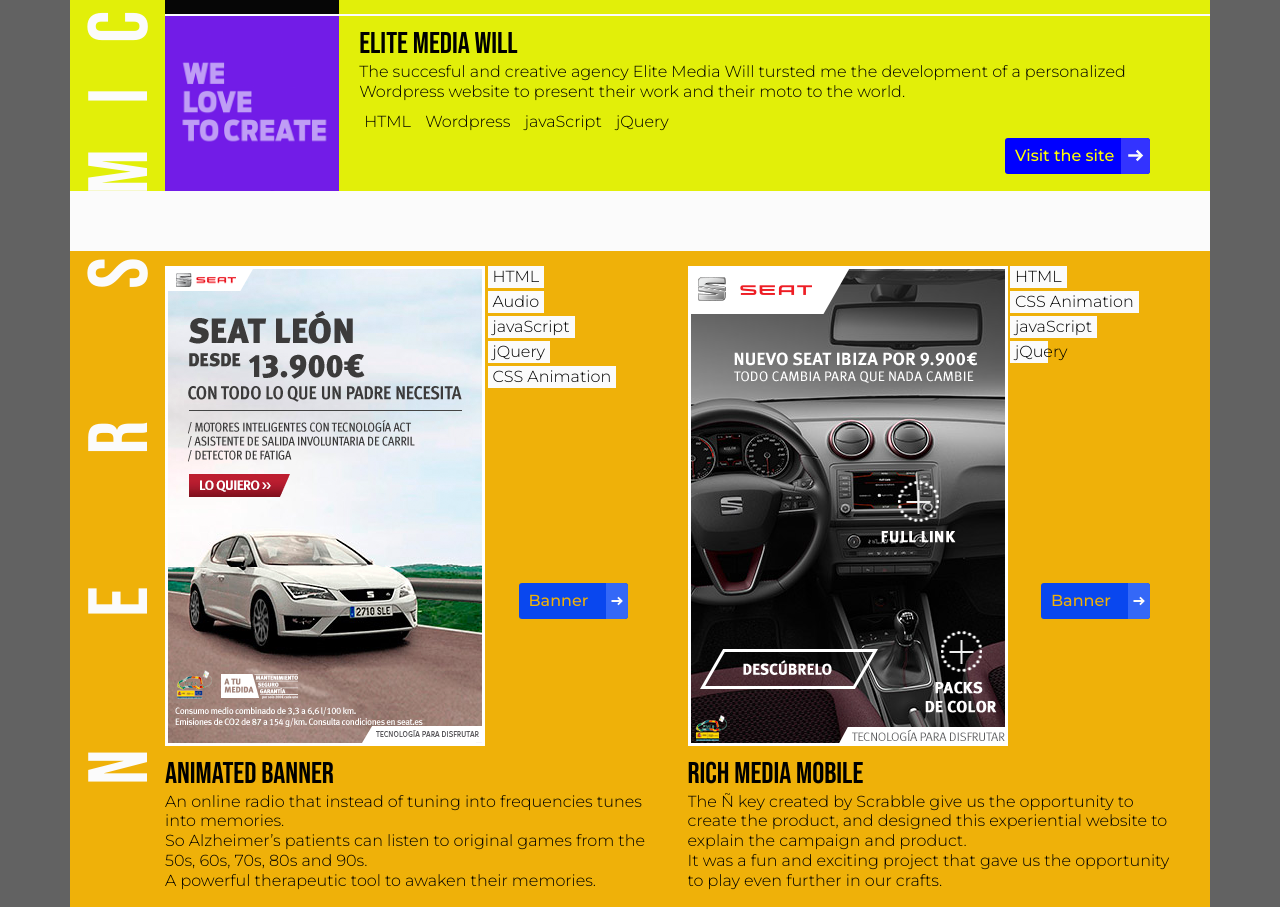
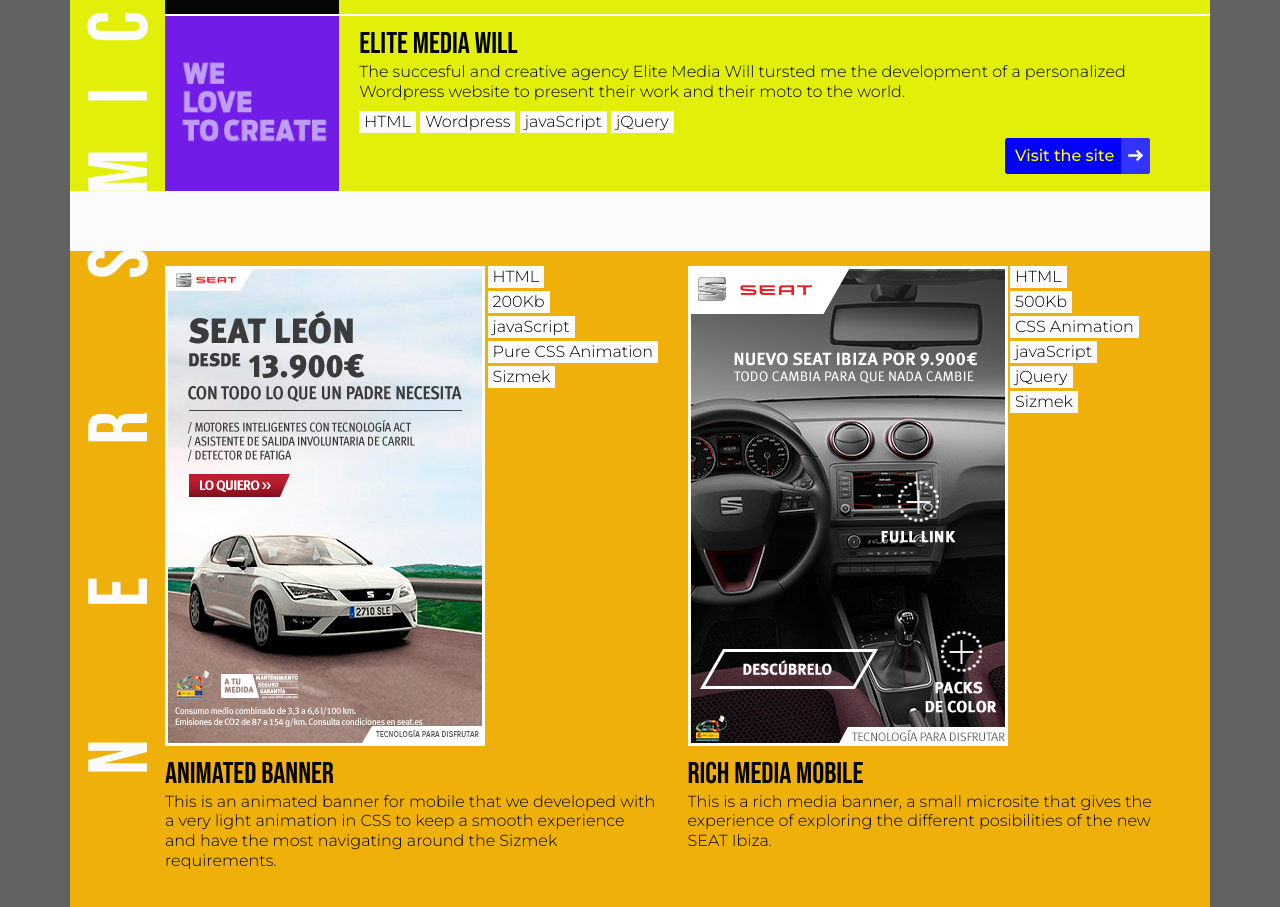
Before and after one commit to roberto-unsettled/portfolio, a plain HTML site: page index.html in a window 1280 px wide. Shown: the part 1630-2537 px from the top of the page. Drawn offline with nearby package versions, Linux system fonts and the light colour scheme.

Commit message:
key-words js works with functions

```diff
--- a/index.html
+++ b/index.html
@@ -240,25 +240,23 @@
             Animated Banner
           </h3><!-- /title-work-->
           <p class="description-work">
-            An online radio that instead of tuning into frequencies tunes into memories.<br />
-            So Alzheimer’s patients can listen to original games from the 50s, 60s, 70s, 80s and 90s.<br />
-            A powerful therapeutic tool to awaken their memories.
+            This is an animated banner for mobile that we developed with a very light animation in CSS to keep a smooth experience and have the most navigating around the Sizmek requirements.
           </p>
           <ul class="list-key-word list-key-word-technology">
             <li class="list-key-word-element">
               <b class="key-word key-word-color2">HTML</b>
             </li>
             <li class="list-key-word-element">
-              <b class="key-word key-word-color2">Audio</b>
+              <b class="key-word key-word-color2">200Kb</b>
             </li>
             <li class="list-key-word-element">
               <b class="key-word key-word-color2">javaScript</b>
             </li>
             <li class="list-key-word-element">
-              <b class="key-word key-word-color2">jQuery</b>
+              <b class="key-word key-word-color2">Pure CSS Animation</b>
             </li>
             <li class="list-key-word-element">
-              <b class="key-word key-word-color2">CSS Animation</b>
+              <b class="key-word key-word-color2">Sizmek</b>
             </li>
           </ul><!-- /list-key-word-technology -->
 
@@ -275,12 +273,14 @@
             Rich Media Mobile
           </h3><!-- /title-work-->
           <p class="description-work">
-            The Ñ key created by Scrabble give us the opportunity to create the product, and designed this experiential website to explain the campaign and product.<br />
-            It was a fun and exciting project that gave us the opportunity to play even further in our crafts.
+            This is a rich media banner, a small microsite that gives the experience of exploring the different posibilities of the new SEAT Ibiza.
           </p>
           <ul class="list-key-word list-key-word-technology">
             <li class="list-key-word-element">
               <b class="key-word key-word-color2">HTML</b>
+            </li>
+            <li class="list-key-word-element">
+              <b class="key-word key-word-color2">500Kb</b>
             </li>
             <li class="list-key-word-element">
               <b class="key-word key-word-color2">CSS Animation</b>
@@ -290,6 +290,9 @@
             </li>
             <li class="list-key-word-element">
               <b class="key-word key-word-color2">jQuery</b>
+            </li>
+            <li class="list-key-word-element">
+              <b class="key-word key-word-color2">Sizmek</b>
             </li>
           </ul><!-- /list-key-word-technology -->
 
--- a/js/scripts.js
+++ b/js/scripts.js
@@ -1,13 +1,30 @@
 // WAYPOINTS
 $(function() {
 
-    $('.waitingFor-animationFade').addClass('animationFade');
+  function animatingCSS($listToAnimate){
+
+      $listToAnimate.find('.key-word').each(function(index) {
+        $(this).css('transition','left .4s ease ' + 400*index + 'ms, color .3s ease '+ 400*index + 'ms').addClass('animated');
+      });
+
+  }//animatingCSS
+
+  function animatingCascade(listsToAnimate){
+    listsToAnimate.each(function(index){
+      var $this = $(this);
+      animatingCSS($this);
+    });
+
+  }
+
+  $('.waitingFor-animationFade').addClass('animationFade');
 
   // $('#hello').waypoint(function() {
   //   $('#hello .underline').addClass('active');
   // }, {
   //   offset: '85%'
   // });
+
 
   $('#welcome-section').waypoint(function() {
     $('#welcome-title').addClass('animated');
@@ -16,38 +33,26 @@ $(function() {
   });
 
   $('#section_introduction').waypoint(function() {
-    var $keyWords = $(this).find('.key-word');
+    var $keyWords = $(this).find('.text-regular');
+    animatingCSS($keyWords);
 
-    $keyWords.each(function(index) {
-      $(this).css('transition','left .4s ease ' + 400*index + 'ms, color .3s ease '+ 400*index + 'ms').addClass('animated');
-      //console.log($(this));
-  });
-
-    //$('.key-word').addClass('animated');
   }, {
     offset: '65%'
   });
 
   $('#microsites').waypoint(function() {
-    var $keyWords = $(this).find('.key-word');
 
-    $keyWords.each(function(index) {
-      $(this).css('transition','left .4s ease ' + 400*index + 'ms, color .3s ease '+ 400*index + 'ms').addClass('animated');
-  });
+    var $keyWords = $(this).find('.list-key-word');
+    animatingCascade($keyWords);
 
-    //$('.key-word').addClass('animated');
   }, {
     offset: '85%'
   });
 
   $('#banners').waypoint(function() {
-    var $keyWords = $(this).find('.key-word');
+    var $keyWords = $(this).find('.list-key-word');
+    animatingCascade($keyWords);
 
-    $keyWords.each(function(index) {
-      $(this).css('transition','left .4s ease ' + 400*index + 'ms, color .3s ease '+ 400*index + 'ms').addClass('animated');
-  });
-
-    //$('.key-word').addClass('animated');
   }, {
     offset: '85%'
   });
--- a/less/styles.less
+++ b/less/styles.less
@@ -357,10 +357,11 @@ User Styles
 }
 
 .cta-banner {
+    .absoluteTopRight(50%, 60px);
+    display: none;
     width:                          109px;
     @variable-color:                @color5;
     color:                          @variable-color;
-    .absoluteTopRight(50%, 60px);
     background-color:               spin(@variable-color, 180);
     &::after{
         background-color:           lighten(spin(@variable-color, 180), 10%);
```
Also changed, not shown: css/styles.css.
